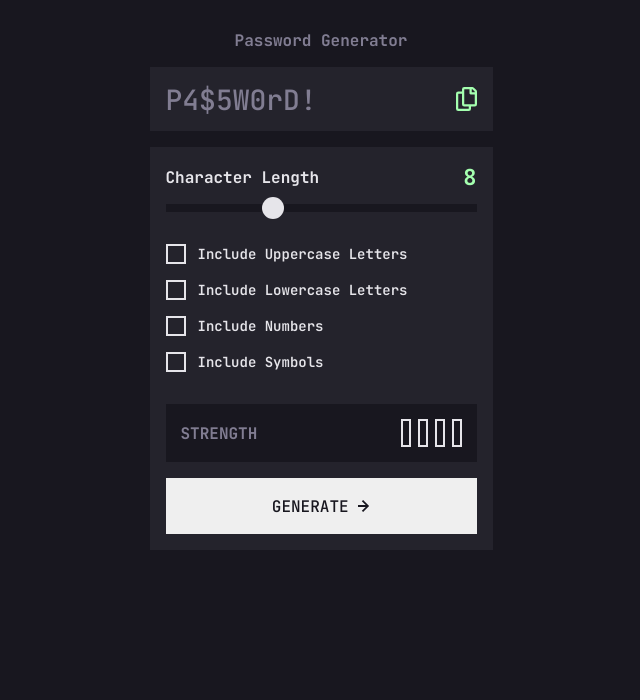
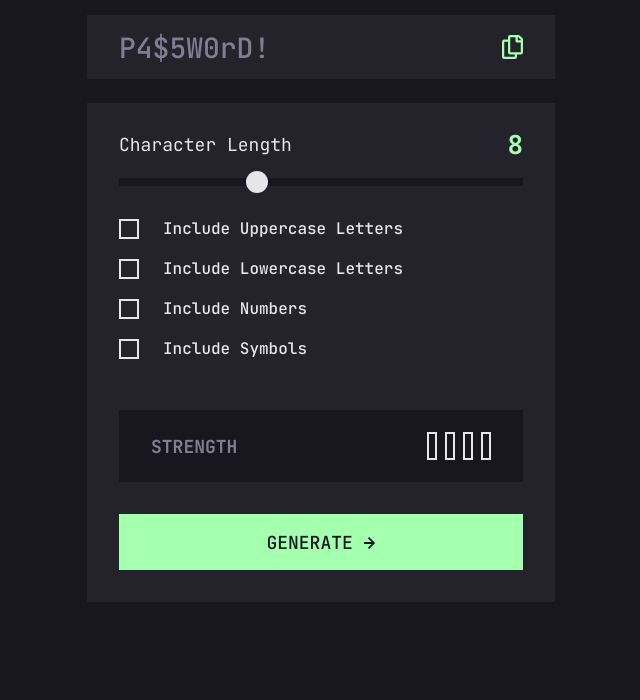
Before and after one commit to leeport511/password-generate-app, a website: page index.html in a window 1280 px wide. Shown: the part 100-800 px from the top of the page, without its empty margins (319-959 px from the left). Drawn offline with Linux system fonts and the light colour scheme.

Commit message:
terminado la vista de tablet

```diff
--- a/sass/component/_index.scss
+++ b/sass/component/_index.scss
@@ -214,7 +214,7 @@
 
 			button {
 				position: relative;
-				background-color: in;
+				background-color: variables.$strong-pass;
 				height: 56px;
 				width: 100%;
 				color: variables.$very-dark-blue;
@@ -246,9 +246,99 @@
 }
 
 //tablet screen
-@media screen and (min-witdh: 768px) {
+@media screen and (min-width: 768px) {
+	//header
+
+	.title-container {
+		margin-bottom: 31px;
+
+		h1 {
+			font-size: 24px;
+		}
+	}
+
+	// main
+
+	.pass-generator-container {
+		max-width: 540px;
+		height: 632px;
+
+		.password {
+			margin-bottom: 24px;
+
+			input {
+				padding: 19px 32px;
+			}
+
+			.copied-txt {
+				right: 64px;
+			}
+
+			svg {
+				right: 32px;
+			}
+		}
+
+		form {
+			padding: 24px 32px 32px 32px;
+
+			.password-length-container {
+				div {
+					margin-bottom: 16px;
+
+					label {
+						font-size: 18px;
+						font-weight: normal;
+					}
+
+					p {
+						font-size: 26px;
+					}
+				}
+			}
+
+			.password-characteristics-container {
+				margin-bottom: 32px;
+
+				div {
+					margin-bottom: 19px;
+					gap: 24px;
+
+					label {
+						font-size: 16px;
+						font-weight: 500;
+					}
+				}
+			}
+
+			.password-strength-container {
+				padding: 22px 32px;
+				margin-bottom: 32px;
+
+				h4 {
+					font-size: 18px;
+				}
+
+				div {
+					p {
+						font-size: 20px;
+					}
+
+					.strength-boxes {
+						gap: 8px;
+					}
+				}
+			}
+
+			.generate-btn {
+				button {
+					font-size: 18px;
+				}
+			}
+		}
+	}
 }
 
 // desktop screen
-@media screen and (min-witdh: 1280px) {
+@media screen and (min-width: 1280px) {
 }
```
Also changed, not shown: css/style.css, 1 other file.
